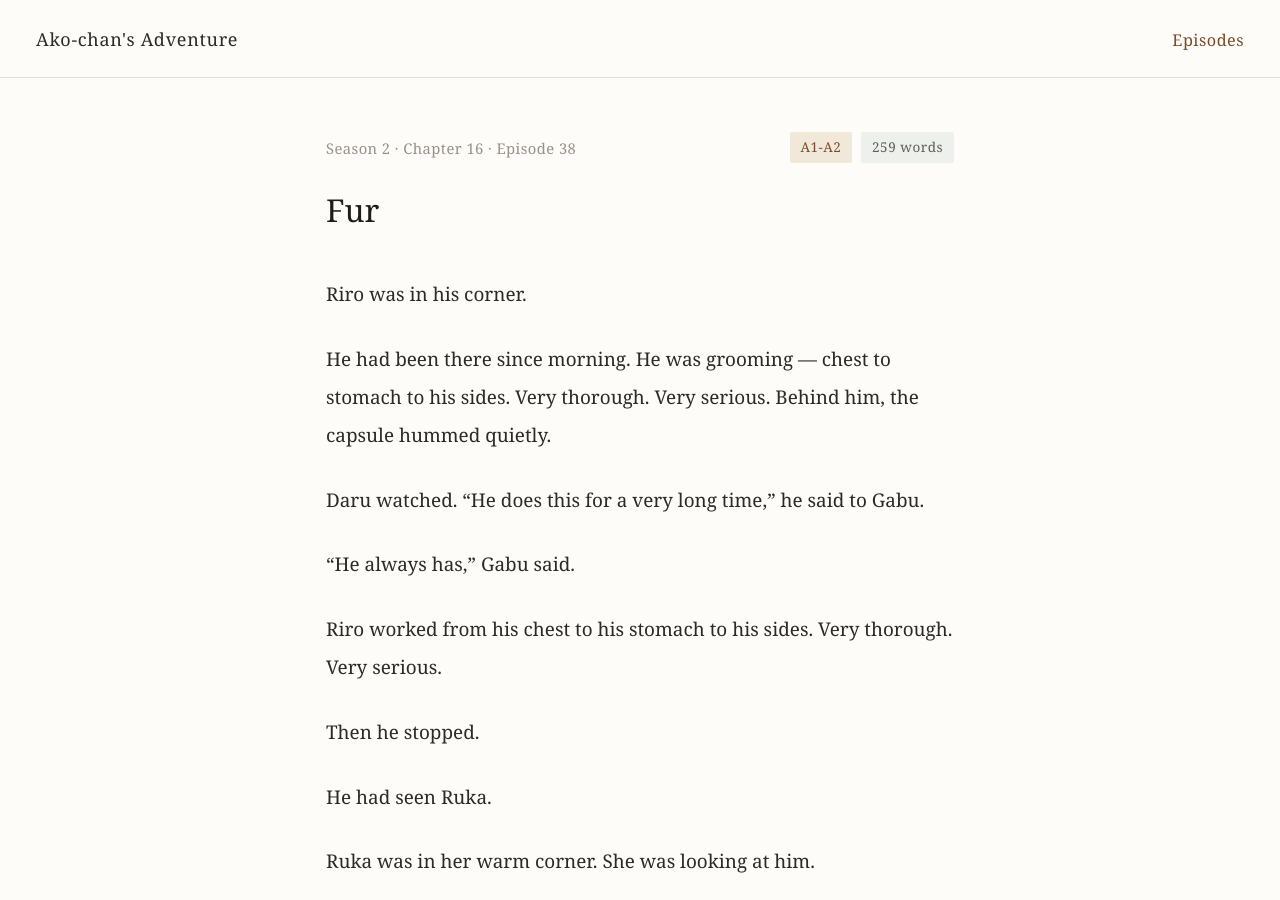
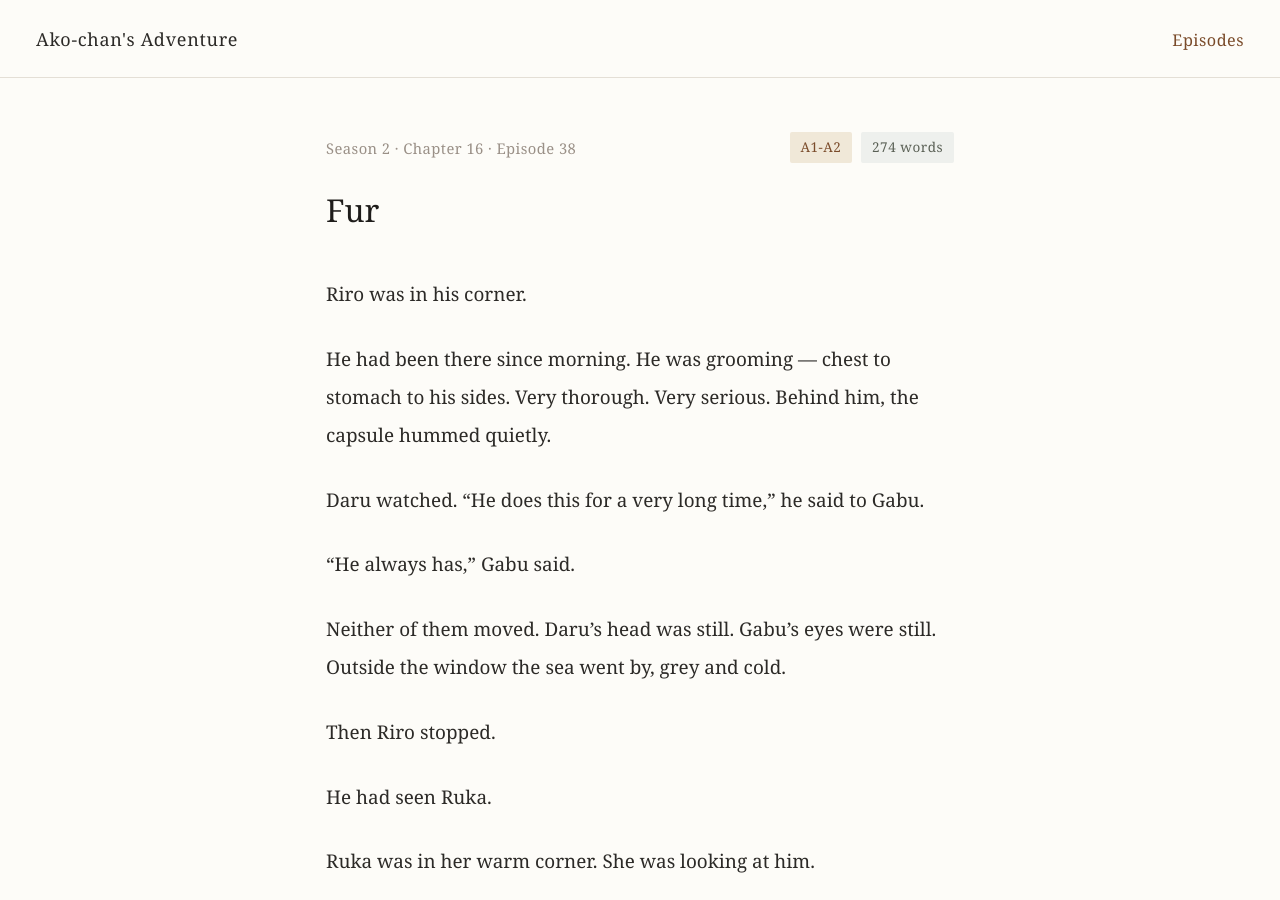
Before and after one commit to morisaki-yuichi/ako-chans-adventure, a Jekyll site: the page built from season2/chapter16/ep038.md, in a window 1280 px wide and 900 px high. Built offline with Jekyll 4.4.1, drawn with Linux system fonts in a browser that asks for light colours; some of the changed text lies outside the part shown.

Commit message:
Fix Ep38 — remove duplicate grooming description, reach 274 words

```diff
--- a/season2/chapter16/ep038.md
+++ b/season2/chapter16/ep038.md
@@ -5,7 +5,7 @@ season: 2
 chapter: 16
 episode: 38
 level: A1-A2
-word_count: 259
+word_count: 274
 story_day: 36
 prev_ep: /season2/chapter16/ep037/
 next_ep: /season2/chapter16/ep039/
@@ -20,9 +20,9 @@ Daru watched. "He does this for a very long time," he said to Gabu.
 
 "He always has," Gabu said.
 
-Riro worked from his chest to his stomach to his sides. Very thorough. Very serious.
+Neither of them moved. Daru's head was still. Gabu's eyes were still. Outside the window the sea went by, grey and cold.
 
-Then he stopped.
+Then Riro stopped.
 
 He had seen Ruka.
 
@@ -50,6 +50,6 @@ He sat back and studied her.
 
 He walked back to his corner and settled there again. After a moment, he began to groom once more.
 
-Ruka watched him for a long time. She did not look away.
+Ruka watched him for a long time. She did not look away. Her head was still. Her eyes were not.
 
 Dango had watched the whole thing from his place near Ako-chan. His tail moved once.
```
